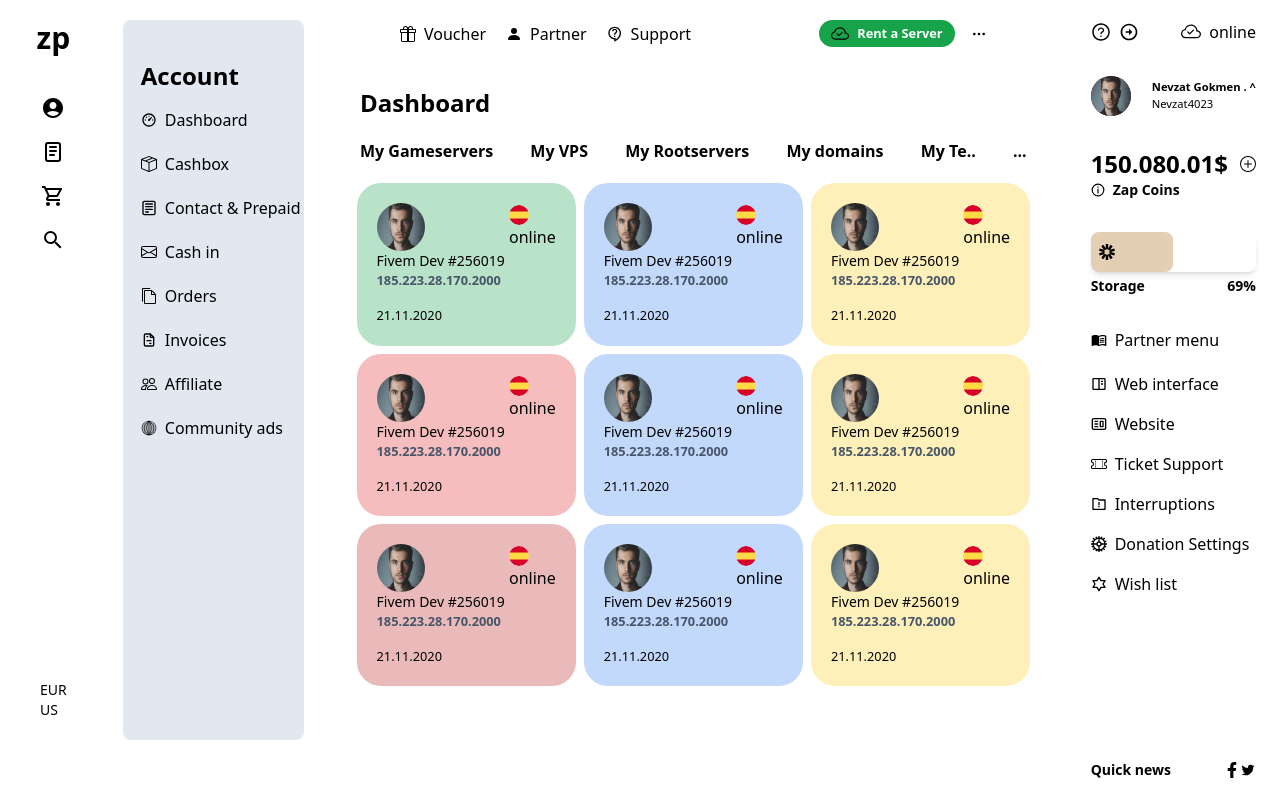
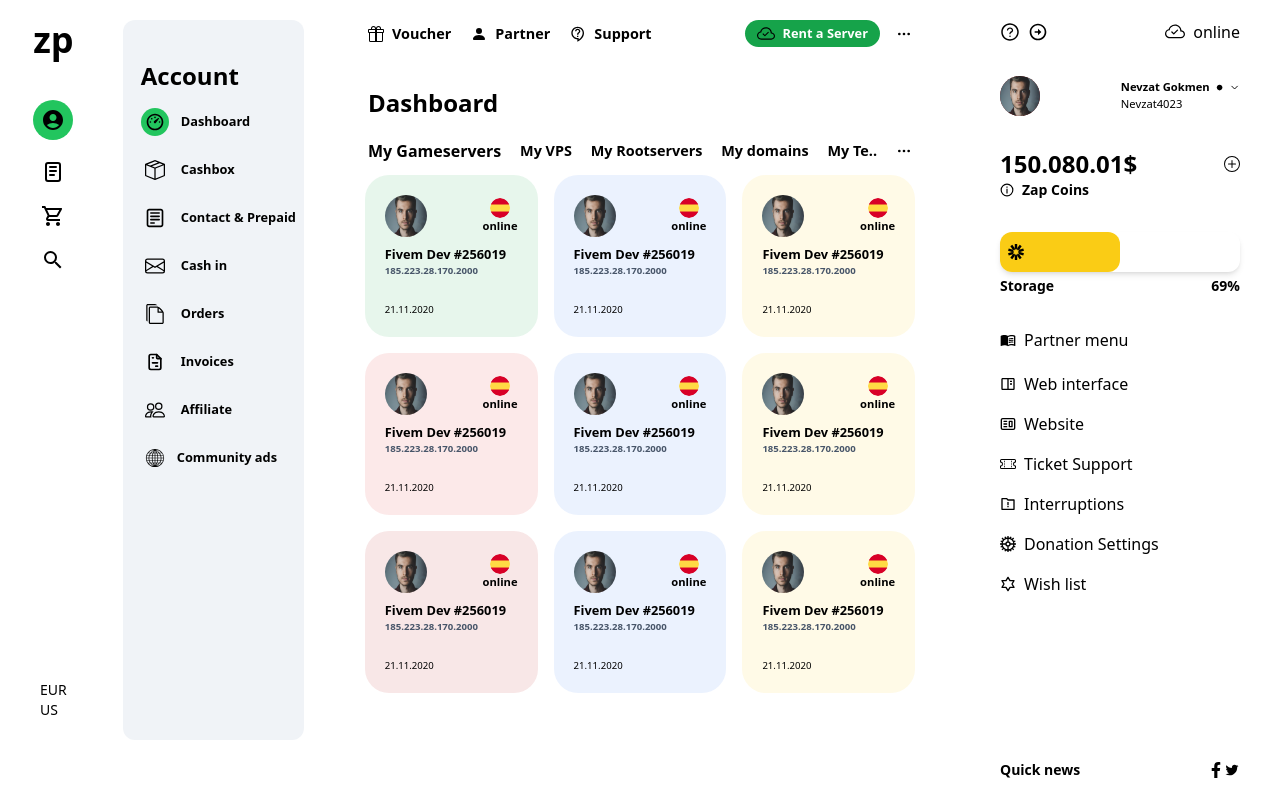
Before and after one commit to wwdfdo/zp_design, a React (Create React App) app: page / in a window 1280 px wide. Built offline with nearby package versions, Linux system fonts and the light colour scheme.

Commit message:
added new styles

```diff
--- a/src/components/Dashboard/Dashboard.js
+++ b/src/components/Dashboard/Dashboard.js
@@ -12,40 +12,59 @@ import { GiWireframeGlobe } from "react-icons/gi";
 const Dashboard = () => {
   return (
     <div className=" w-2/12   py-5 px-4">
-      <div className="flex flex-col  bg-slate-200 rounded-lg pl-[10%] h-[90vh] gap-4 py-10">
+      <div className="flex flex-col  bg-slate-200 bg-opacity-50 rounded-xl pl-[10%] h-[90vh] gap-4 py-10">
         <div className="font-bold text-2xl">Account</div>
-        <div className="flex flex-col justify-between gap-5">
-          <div className="flex items-center gap-2">
-            <RiDashboard3Line />
-            <p>Dashboard</p>
+        <div className="flex flex-col justify-between gap-5 ">
+          <div className="flex items-center gap-3">
+            <div className="w-7 h-7 rounded-full bg-green-500 flex items-center justify-center">
+              <RiDashboard3Line size={20} />
+            </div>
+            <p className="text-[.8rem] font-semibold">Dashboard</p>
           </div>
-          <div className="flex items-center gap-2">
-            <BsBoxSeam />
-            <p>Cashbox</p>
+          <div className="flex items-center gap-3">
+            <div className="w-7 h-7 rounded-full flex items-center justify-center">
+              <BsBoxSeam size={20} />
+            </div>
+            <p className="text-[.8rem] font-semibold">Cashbox</p>
           </div>
-          <div className="flex items-center gap-2">
-            <CgNotes />
-            <p>Contact & Prepaid</p>
+          <div className="flex items-center gap-3">
+            <div className="w-7 h-7 rounded-full flex items-center justify-center">
+              <CgNotes size={20} />
+            </div>
+            <p className="text-[.8rem] font-semibold">Contact & Prepaid</p>
           </div>
-          <div className="flex items-center gap-2">
-            <BsEnvelope />
-            <p>Cash in</p>
+          <div className="flex items-center gap-3">
+            <div className="w-7 h-7 rounded-full flex items-center justify-center">
+              <BsEnvelope size={20} />
+            </div>
+            <p className="text-[.8rem] font-semibold">Cash in</p>
+          </div>{" "}
+          <div className="flex items-center gap-3">
+            <div className="w-7 h-7 rounded-full flex items-center justify-center">
+              <ImFilesEmpty size={20} />
+            </div>
+            <p className="text-[.8rem] font-semibold">Orders</p>
+          </div>
+          <div className="flex items-center gap-3">
+            <div className="w-7 h-7 rounded-full flex items-center justify-center">
+              <TbFileInvoice size={20} />
+            </div>
+            <p className="text-[.8rem] font-semibold">Invoices</p>
+          </div>{" "}
+          <div className="flex items-center gap-3">
+            <div className="w-7 h-7 rounded-full flex items-center justify-center">
+              <BsPeople size={20} />
+            </div>
+            <p className="text-[.8rem] font-semibold">Affiliate</p>
           </div>{" "}
           <div className="flex items-center gap-2">
-            <ImFilesEmpty />
-            <p>Orders</p>
-          </div>
-          <div className="flex items-center gap-2">
-            <TbFileInvoice />
-            <p>Invoices</p>
-          </div>{" "}
-          <div className="flex items-center gap-2">
-            <BsPeople />
-            <p>Affiliate</p>
-          </div>{" "}
-          <div className="flex items-center gap-2">
-            <GiWireframeGlobe />
-            <p>Community ads</p>
+            <div
+              className="w-7 h-7 rounded-full flex items-center justify-center"
+              s
+            >
+              <GiWireframeGlobe size={20} />
+            </div>
+            <p className="text-[.8rem] font-semibold">Community ads</p>
           </div>{" "}
         </div>
       </div>
--- a/src/components/LeftSideBar/LeftSideBar.js
+++ b/src/components/LeftSideBar/LeftSideBar.js
@@ -9,9 +9,11 @@ const LeftSideBar = () => {
   return (
     <div className=" w-1/12  flex flex-col justify-between items-center pb-20 pt-5">
       <div className="flex flex-col gap-10 justify-center items-center">
-        <div className="text-3xl font-bold">zp</div>
+        <div className="text-4xl font-bold">zp</div>
         <div className="flex flex-col gap-5 items-center justify-center">
-          <MdAccountCircle size={24} />
+          <div className="w-10 h-10 rounded-full flex justify-center items-center bg-green-500">
+            <MdAccountCircle size={24} />
+          </div>
           <TbNotes size={24} />
           <MdOutlineShoppingCart size={24} />
           <MdSearch size={24} />
--- a/src/components/MainDashboard/MainDashboard.js
+++ b/src/components/MainDashboard/MainDashboard.js
@@ -9,26 +9,26 @@ import spain from "../../images/spain.png";
 
 const MainDashboard = () => {
   return (
-    <div className=" w-7/12 ">
-      <div className=" flex justify-between items-center px-20 py-5">
+    <div className=" w-6/12 ">
+      <div className=" flex justify-between items-center px-12 py-5">
         <div className="flex gap-5">
           <div className="flex gap-2 items-center">
             <div>
               <BsGift />
             </div>
-            <div>Voucher</div>
+            <div className="text-[.9rem] font-semibold">Voucher</div>
           </div>
           <div className="flex gap-2 items-center">
             <div>
               <BsFillPersonFill />
             </div>
-            <div>Partner</div>
+            <div className="text-[.9rem] font-semibold">Partner</div>
           </div>
           <div className="flex gap-2 items-center">
             <div>
               <MdOutlineContactSupport />
             </div>
-            <div>Support</div>
+            <div className="text-[.9rem] font-semibold">Support</div>
           </div>
         </div>
         <div className="flex items-center gap-4">
@@ -36,204 +36,206 @@ const MainDashboard = () => {
             <div>
               <BsCloudCheck color="black" size={18} />
             </div>
-            <div> Rent a Server</div>
+            <div className="text-[.8rem] font-semibold"> Rent a Server</div>
           </div>
           <div>
             <FiMoreHorizontal />
           </div>
         </div>
       </div>
-      <div className="flex flex-col px-10 gap-5 py-5">
+      <div className="flex flex-col px-12 gap-5 pb-3 pt-5">
         <div className="text-2xl font-bold ">Dashboard</div>
-        <div className="flex text-[1rem] font-semibold justify-between">
-          <div>My Gameservers</div>
-          <div>My VPS</div>
-          <div>My Rootservers</div>
-          <div>My domains</div>
-          <div>My Te..</div>
-          <div>...</div>
+        <div className="flex text-[1rem] font-semibold justify-between items-center">
+          <div className="text">My Gameservers</div>
+          <div className="text-[.9rem] font-semibold">My VPS</div>
+          <div className="text-[.9rem] font-semibold">My Rootservers</div>
+          <div className="text-[.9rem] font-semibold">My domains</div>
+          <div className="text-[.9rem] font-semibold">My Te..</div>
+          <div>
+            <FiMoreHorizontal />
+          </div>
         </div>
       </div>
-      <div className="flex gap-2 mx-2 flex-wrap items-center justify-center">
-        <div className="bg-green-600 bg-opacity-4 bg-opacity-30 w-[30%] flex flex-col px-5 py-5 rounded-3xl">
+      <div className="flex gap-4 flex-wrap items-center justify-center">
+        <div className="bg-green-600 bg-opacity-10 gap-2 w-[27%] flex flex-col px-5 py-5 rounded-3xl">
           <div className="flex justify-between items-center">
             <img
-              className="w-[48px] h-[48px] rounded-full"
+              className="w-[42px] h-[42px] rounded-full"
               src={profilepic}
               alt=""
             />
-            <div className="flex flex-col">
+            <div className="flex flex-col justify-center items-center">
               <img className="w-5 h-5 rounded-full" src={spain} alt="" />
-              <div>online</div>
+              <div className="text-[.7rem] font-semibold">online</div>
             </div>
           </div>
           <div className="flex flex-col">
-            <p className="text-sm font-sembold">Fivem Dev #256019</p>
-            <p className="text-[.8rem] font-semibold text-slate-600">
+            <p className="text-[.8rem] font-semibold">Fivem Dev #256019</p>
+            <p className="text-[.6rem] font-semibold text-slate-600">
               185.223.28.170.2000
             </p>
           </div>
-          <div className="text-[.8rem] font-sembold pt-4">21.11.2020</div>
+          <div className="text-[.6rem] font-sembold pt-4">21.11.2020</div>
         </div>
-        <div className="bg-blue-500 bg-opacity-30  w-[30%] flex flex-col px-5 py-5 rounded-3xl">
+        <div className="bg-blue-500 bg-opacity-10 gap-2  w-[27%] flex flex-col px-5 py-5 rounded-3xl">
           <div className="flex justify-between items-center">
             <img
-              className="w-[48px] h-[48px] rounded-full"
+              className="w-[42px] h-[42px] rounded-full"
               src={profilepic}
               alt=""
             />
-            <div className="flex flex-col">
+            <div className="flex flex-col justify-center items-center">
               <img className="w-5 h-5 rounded-full" src={spain} alt="" />
-              <div>online</div>
+              <div className="text-[.7rem] font-semibold">online</div>
             </div>
           </div>
           <div className="flex flex-col">
-            <p className="text-sm font-sembold">Fivem Dev #256019</p>
-            <p className="text-[.8rem] font-semibold text-slate-600">
+            <p className="text-[.8rem] font-semibold">Fivem Dev #256019</p>
+            <p className="text-[.6rem] font-semibold text-slate-600">
               185.223.28.170.2000
             </p>
           </div>
-          <div className="text-[.8rem] font-sembold pt-4">21.11.2020</div>
+          <div className="text-[.6rem] font-sembold pt-4">21.11.2020</div>
         </div>
-        <div className="bg-yellow-400 bg-opacity-30  w-[30%] flex flex-col px-5 py-5 rounded-3xl">
+        <div className="bg-yellow-400 bg-opacity-10 gap-2  w-[27%] flex flex-col px-5 py-5 rounded-3xl">
           <div className="flex justify-between items-center">
             <img
-              className="w-[48px] h-[48px] rounded-full"
+              className="w-[42px] h-[42px] rounded-full"
               src={profilepic}
               alt=""
             />
-            <div className="flex flex-col">
+            <div className="flex flex-col justify-center items-center">
               <img className="w-5 h-5 rounded-full" src={spain} alt="" />
-              <div>online</div>
+              <div className="text-[.7rem] font-semibold">online</div>
             </div>
           </div>
           <div className="flex flex-col">
-            <p className="text-sm font-sembold">Fivem Dev #256019</p>
-            <p className="text-[.8rem] font-semibold text-slate-600">
+            <p className="text-[.8rem] font-semibold">Fivem Dev #256019</p>
+            <p className="text-[.6rem] font-semibold text-slate-600">
               185.223.28.170.2000
             </p>
           </div>
-          <div className="text-[.8rem] font-sembold pt-4">21.11.2020</div>
+          <div className="text-[.6rem] font-sembold pt-4">21.11.2020</div>
         </div>
-        <div className="bg-red-600 bg-opacity-30 w-[30%] flex flex-col px-5 py-5 rounded-3xl">
+        <div className="bg-red-600 bg-opacity-10 gap-2 w-[27%] flex flex-col px-5 py-5 rounded-3xl">
           <div className="flex justify-between items-center">
             <img
-              className="w-[48px] h-[48px] rounded-full"
+              className="w-[42px] h-[42px] rounded-full"
               src={profilepic}
               alt=""
             />
-            <div className="flex flex-col">
+            <div className="flex flex-col justify-center items-center">
               <img className="w-5 h-5 rounded-full" src={spain} alt="" />
-              <div>online</div>
+              <div className="text-[.7rem] font-semibold">online</div>
             </div>
           </div>
           <div className="flex flex-col">
-            <p className="text-sm font-sembold">Fivem Dev #256019</p>
-            <p className="text-[.8rem] font-semibold text-slate-600">
+            <p className="text-[.8rem] font-semibold">Fivem Dev #256019</p>
+            <p className="text-[.6rem] font-semibold text-slate-600">
               185.223.28.170.2000
             </p>
           </div>
-          <div className="text-[.8rem] font-sembold pt-4">21.11.2020</div>
+          <div className="text-[.6rem] font-sembold pt-4">21.11.2020</div>
         </div>
-        <div className="bg-blue-500 bg-opacity-30  w-[30%] flex flex-col px-5 py-5 rounded-3xl">
+        <div className="bg-blue-500 bg-opacity-10 gap-2  w-[27%] flex flex-col px-5 py-5 rounded-3xl">
           <div className="flex justify-between items-center">
             <img
-              className="w-[48px] h-[48px] rounded-full"
+              className="w-[42px] h-[42px] rounded-full"
               src={profilepic}
               alt=""
             />
-            <div className="flex flex-col">
+            <div className="flex flex-col justify-center items-center">
               <img className="w-5 h-5 rounded-full" src={spain} alt="" />
-              <div>online</div>
+              <div className="text-[.7rem] font-semibold">online</div>
             </div>
           </div>
           <div className="flex flex-col">
-            <p className="text-sm font-sembold">Fivem Dev #256019</p>
-            <p className="text-[.8rem] font-semibold text-slate-600">
+            <p className="text-[.8rem] font-semibold">Fivem Dev #256019</p>
+            <p className="text-[.6rem] font-semibold text-slate-600">
               185.223.28.170.2000
             </p>
           </div>
-          <div className="text-[.8rem] font-sembold pt-4">21.11.2020</div>
+          <div className="text-[.6rem] font-sembold pt-4">21.11.2020</div>
         </div>
-        <div className="bg-yellow-400 bg-opacity-30  w-[30%] flex flex-col px-5 py-5 rounded-3xl">
+        <div className="bg-yellow-400 bg-opacity-10 gap-2  w-[27%] flex flex-col px-5 py-5 rounded-3xl">
           <div className="flex justify-between items-center">
             <img
-              className="w-[48px] h-[48px] rounded-full"
+              className="w-[42px] h-[42px] rounded-full"
               src={profilepic}
               alt=""
             />
-            <div className="flex flex-col">
+            <div className="flex flex-col justify-center items-center">
               <img className="w-5 h-5 rounded-full" src={spain} alt="" />
-              <div>online</div>
+              <div className="text-[.7rem] font-semibold">online</div>
             </div>
           </div>
           <div className="flex flex-col">
-            <p className="text-sm font-sembold">Fivem Dev #256019</p>
-            <p className="text-[.8rem] font-semibold text-slate-600">
+            <p className="text-[.8rem] font-semibold">Fivem Dev #256019</p>
+            <p className="text-[.6rem] font-semibold text-slate-600">
               185.223.28.170.2000
             </p>
           </div>
-          <div className="text-[.8rem] font-sembold pt-4">21.11.2020</div>
+          <div className="text-[.6rem] font-sembold pt-4">21.11.2020</div>
         </div>
-        <div className="bg-red-700 bg-opacity-30 w-[30%] flex flex-col px-5 py-5 rounded-3xl">
+        <div className="bg-red-700 bg-opacity-10 gap-2 w-[27%] flex flex-col px-5 py-5 rounded-3xl">
           <div className="flex justify-between items-center">
             <img
-              className="w-[48px] h-[48px] rounded-full"
+              className="w-[42px] h-[42px] rounded-full"
               src={profilepic}
               alt=""
             />
-            <div className="flex flex-col">
+            <div className="flex flex-col justify-center items-center">
               <img className="w-5 h-5 rounded-full" src={spain} alt="" />
-              <div>online</div>
+              <div className="text-[.7rem] font-semibold">online</div>
             </div>
           </div>
           <div className="flex flex-col">
-            <p className="text-sm font-sembold">Fivem Dev #256019</p>
-            <p className="text-[.8rem] font-semibold text-slate-600">
+            <p className="text-[.8rem] font-semibold">Fivem Dev #256019</p>
+            <p className="text-[.6rem] font-semibold text-slate-600">
               185.223.28.170.2000
             </p>
           </div>
-          <div className="text-[.8rem] font-sembold pt-4">21.11.2020</div>
+          <div className="text-[.6rem] font-sembold pt-4">21.11.2020</div>
         </div>
-        <div className="bg-blue-500 bg-opacity-30  w-[30%] flex flex-col px-5 py-5 rounded-3xl">
+        <div className="bg-blue-500 bg-opacity-10 gap-2  w-[27%] flex flex-col px-5 py-5 rounded-3xl">
           <div className="flex justify-between items-center">
             <img
-              className="w-[48px] h-[48px] rounded-full"
+              className="w-[42px] h-[42px] rounded-full"
               src={profilepic}
               alt=""
             />
-            <div className="flex flex-col">
+            <div className="flex flex-col justify-center items-center">
               <img className="w-5 h-5 rounded-full" src={spain} alt="" />
-              <div>online</div>
+              <div className="text-[.7rem] font-semibold">online</div>
             </div>
           </div>
           <div className="flex flex-col">
-            <p className="text-sm font-sembold">Fivem Dev #256019</p>
-            <p className="text-[.8rem] font-semibold text-slate-600">
+            <p className="text-[.8rem] font-semibold">Fivem Dev #256019</p>
+            <p className="text-[.6rem] font-semibold text-slate-600">
               185.223.28.170.2000
             </p>
           </div>
-          <div className="text-[.8rem] font-sembold pt-4">21.11.2020</div>
+          <div className="text-[.6rem] font-sembold pt-4">21.11.2020</div>
         </div>
-        <div className="bg-yellow-400 bg-opacity-30  w-[30%] flex flex-col px-5 py-5 rounded-3xl">
+        <div className="bg-yellow-400 bg-opacity-10 gap-2  w-[27%] flex flex-col px-5 py-5 rounded-3xl">
           <div className="flex justify-between items-center">
             <img
-              className="w-[48px] h-[48px] rounded-full"
+              className="w-[42px] h-[42px] rounded-full"
               src={profilepic}
               alt=""
             />
-            <div className="flex flex-col">
+            <div className="flex flex-col justify-center items-center">
               <img className="w-5 h-5 rounded-full" src={spain} alt="" />
-              <div>online</div>
+              <div className="text-[.7rem] font-semibold">online</div>
             </div>
           </div>
           <div className="flex flex-col">
-            <p className="text-sm font-sembold">Fivem Dev #256019</p>
-            <p className="text-[.8rem] font-semibold text-slate-600">
+            <p className="text-[.8rem] font-semibold">Fivem Dev #256019</p>
+            <p className="text-[.6rem] font-semibold text-slate-600">
               185.223.28.170.2000
             </p>
           </div>
-          <div className="text-[.8rem] font-sembold pt-4">21.11.2020</div>
+          <div className="text-[.6rem] font-sembold pt-4">21.11.2020</div>
         </div>
       </div>
     </div>
--- a/src/components/RightSideBar/RightSideBar.js
+++ b/src/components/RightSideBar/RightSideBar.js
@@ -14,11 +14,13 @@ import { GrSettingsOption } from "react-icons/gr";
 import { TbJewishStar } from "react-icons/tb";
 import { FaFacebookF } from "react-icons/fa";
 import { AiOutlineTwitter } from "react-icons/ai";
+import { GoPrimitiveDot } from "react-icons/go";
+import { FiChevronDown } from "react-icons/fi";
 import pic from "../../images/profilepic.jpg";
 
 const RightSideBar = () => {
   return (
-    <div className=" w-2/12 flex flex-col justify-between items-center px-6 py-5 ">
+    <div className=" w-3/12 flex flex-col justify-between items-center px-10 py-5 ">
       <div className="flex flex-col w-full gap-8">
         <div className="flex flex-col gap-8">
           <div className="flex justify-between items-center ">
@@ -42,9 +44,13 @@ const RightSideBar = () => {
               <img className="rounded-full" src={pic} alt="" />
             </div>
             <div className="text-[.7rem]">
-              <div>
-                <p className="font-bold">
-                  Nevzat Gokmen <span>.</span> <span>^</span>
+              <div className="flex items-center gap-1">
+                <p className="font-bold">Nevzat Gokmen</p>
+                <p>
+                  <GoPrimitiveDot />
+                </p>
+                <p>
+                  <FiChevronDown />
                 </p>
               </div>
               <div>Nevzat4023</div>
@@ -63,8 +69,8 @@ const RightSideBar = () => {
             </div>
           </div>
           <div className="flex flex-col gap-1">
-            <div className="flex  w-full rounded-lg  shadow-md  ">
-              <div className="w-1/2 bg-yellow-700 bg-opacity-30 rounded-lg py-3 px-2">
+            <div className="flex  w-full rounded-xl  shadow-md  ">
+              <div className="w-1/2 bg-yellow-400 rounded-xl py-3 px-2">
                 <SiJsonwebtokens />
               </div>
             </div>
```
